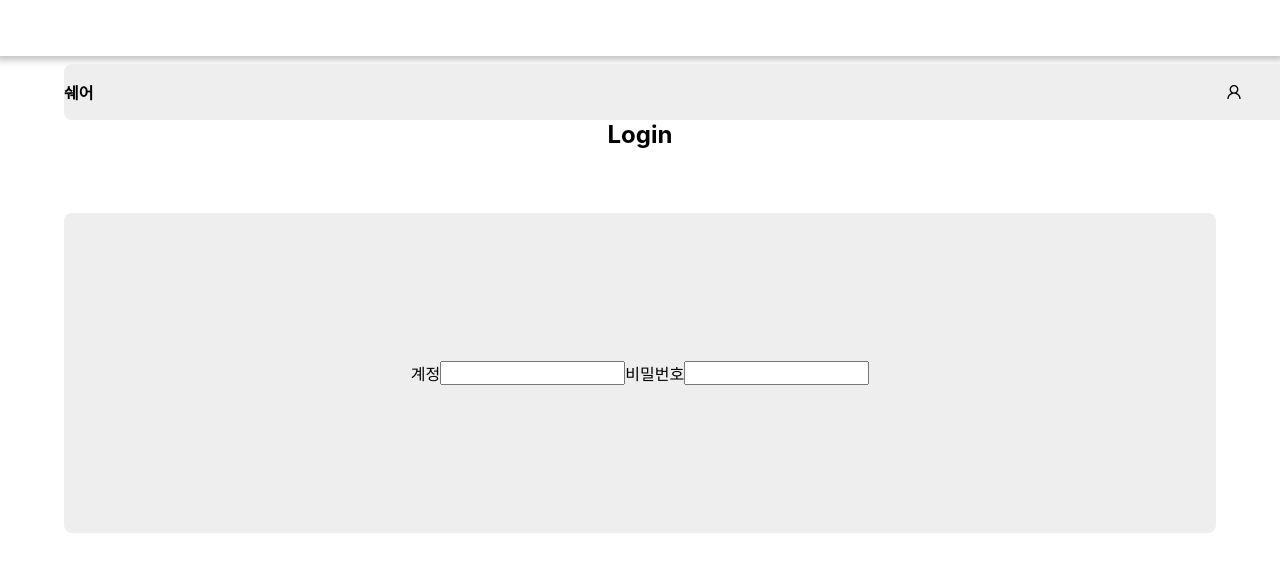
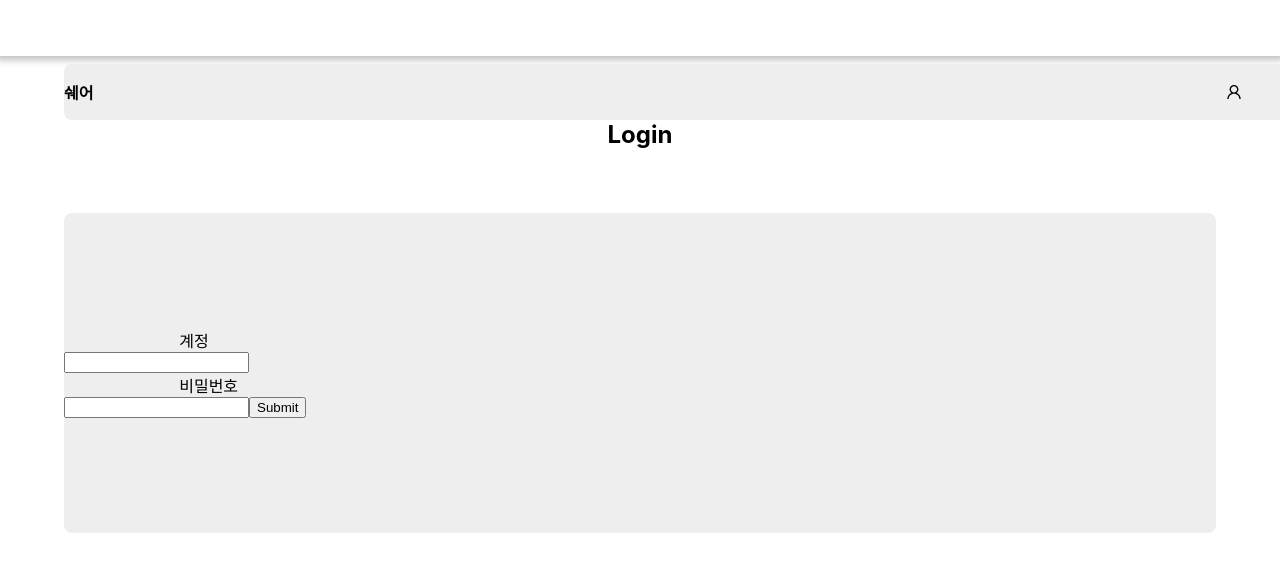
Before and after one commit to seogki/noticeboard-frontend, a React (Create React App) app: page /login in a window 1280 px wide. Shown: the top 572 px of the page. Built offline with nearby package versions, Linux system fonts and the light colour scheme.

Commit message:
login 화면 form으로 변경

```diff
--- a/src/ui/Header/MyHeader.tsx
+++ b/src/ui/Header/MyHeader.tsx
@@ -4,7 +4,7 @@ import { UserOutlined, MenuOutlined } from '@ant-design/icons'
 import './MyHeader.scoped.scss'
 function MyHeader() {
   return (
-    <div className="my-header">
+    <header className="my-header">
       <div className="container flex-center-left">
         <Mobile>
           <MenuOutlined className="menu-icon flex-center" />
@@ -14,7 +14,7 @@ function MyHeader() {
           <UserOutlined />
         </Link>
       </div>
-    </div>
+    </header>
   )
 }
 
--- a/src/ui/Login/Login.scoped.scss
+++ b/src/ui/Login/Login.scoped.scss
@@ -15,3 +15,11 @@ h2 {
   flex-direction: row;
   position: relative;
 }
+
+form {
+  label {
+    display: inline-block;
+    margin-left: 10%;
+    width: 90%;
+  }
+}
--- a/src/ui/Login/Login.tsx
+++ b/src/ui/Login/Login.tsx
@@ -1,14 +1,18 @@
+import { useState } from 'react'
 import './Login.scoped.scss'
 function Login() {
+  const [id, setId] = useState('')
+  const [pwd, setPwd] = useState('')
   return (
     <div className="login">
       <h2 className="tac">Login</h2>
-      <div className="container flex-center">
+      <form className="container flex-center-left">
         <label>계정</label>
-        <input className="id" />
+        <input className="id" value={id} />
         <label>비밀번호</label>
-        <input className="password" type="password" />
-      </div>
+        <input className="pwd" type="password" value={pwd} />
+        <input type="submit" value="Submit" />
+      </form>
     </div>
   )
 }
--- a/src/ui/Main/MyMain.tsx
+++ b/src/ui/Main/MyMain.tsx
@@ -1,7 +1,7 @@
 import React, { useState } from 'react'
 import './MyMain.scss'
 function MyMain() {
-  return <div className="layout-main"></div>
+  return <main className="layout-main"></main>
 }
 
 export default MyMain
```
